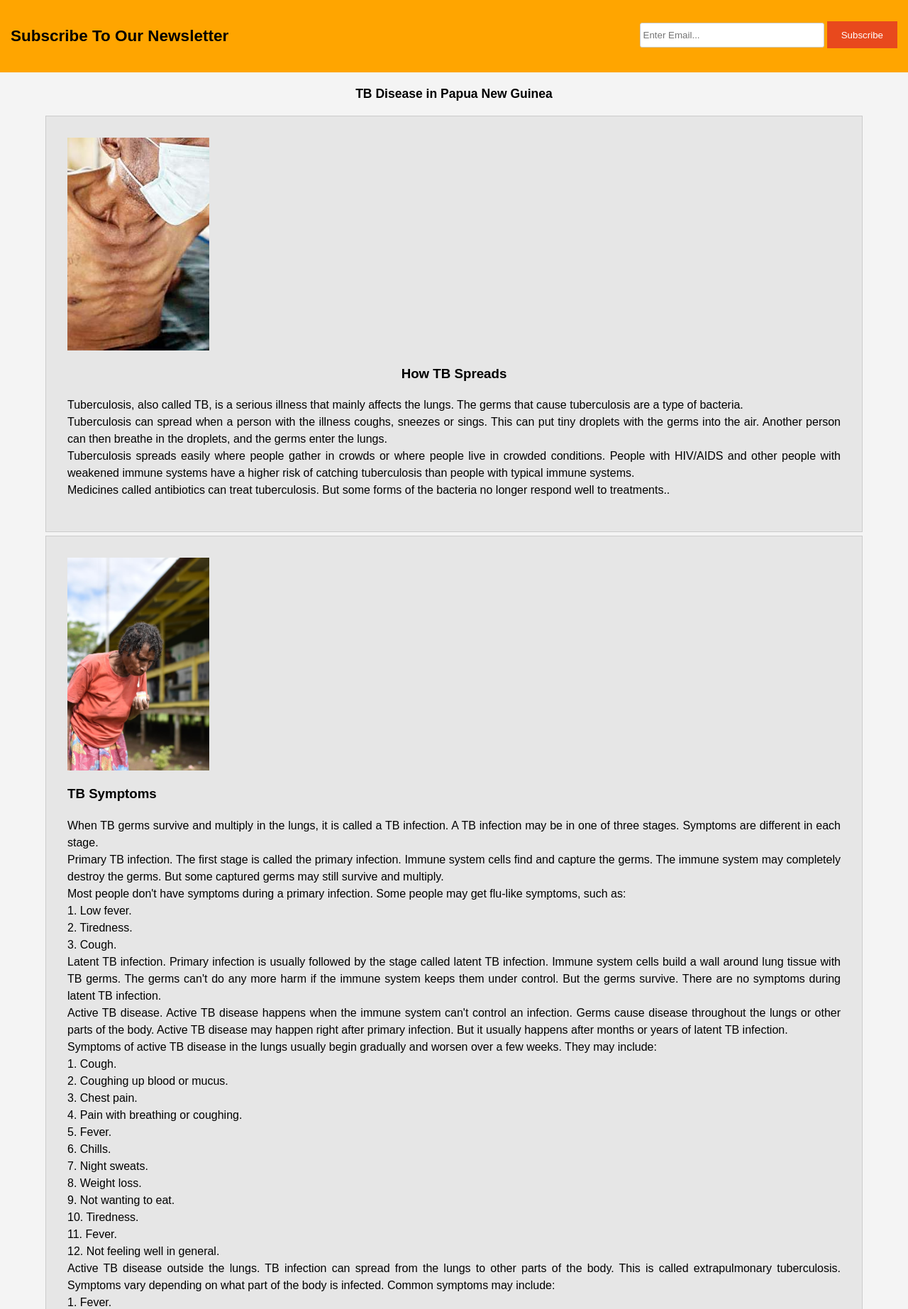
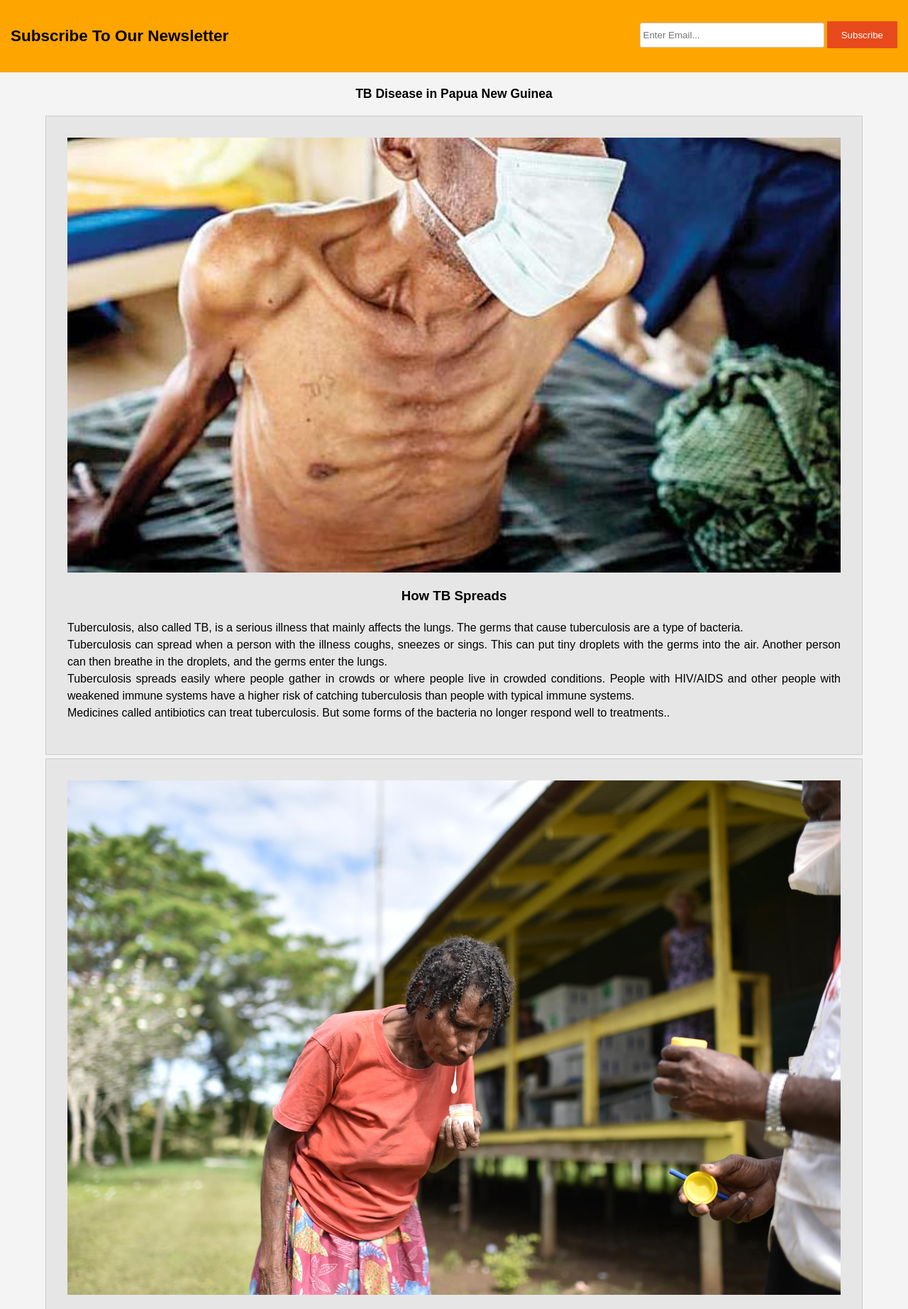
Before and after one commit to rardiva/angautbward, a PHP site: page /services.html in a window 1280 px wide. Shown: the part 135-1980 px from the top of the page at 71% size. Run offline with PHP 8.4, Linux system fonts and the light colour scheme.

Commit message:
Update style.css

```diff
--- a/css/style.css
+++ b/css/style.css
@@ -301,9 +301,8 @@ footer{
         color:red;
     }
 
-.awarenesspics{
-  display:flex;
-  object-fit: cover;
-  height:300px;
-  width:200px;
+.awarenesspics {
+  width: 100%; /* Makes the image fit within its container */
+  height: auto; /* Maintains the aspect ratio */
+  display: block; /* Removes unwanted spacing below images */
 }
```
